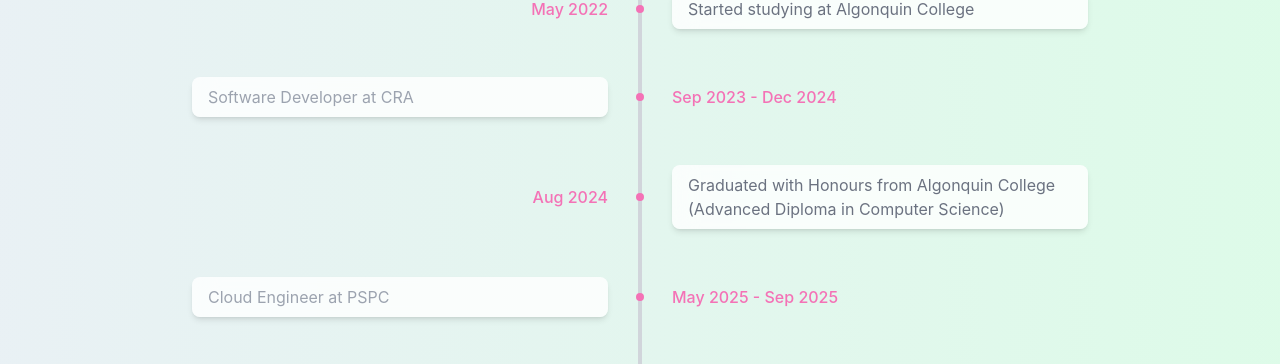
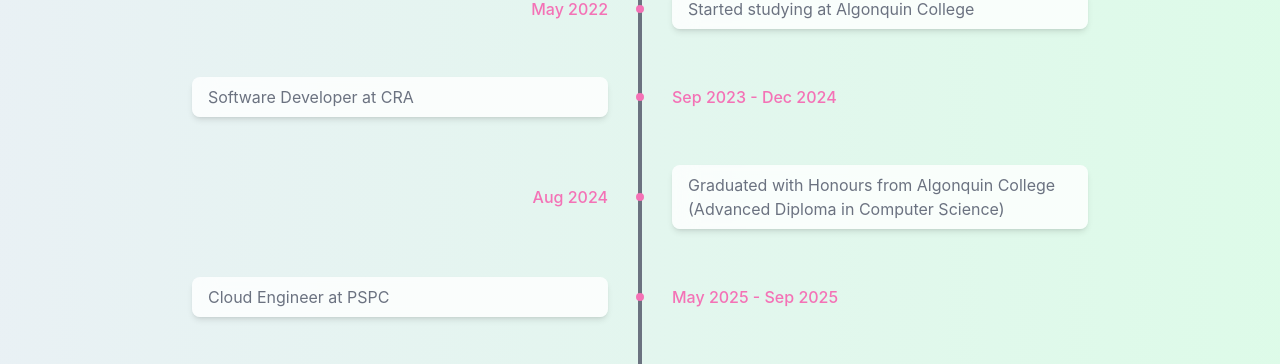
Before and after one commit to zjx090909/jianxia-portfolio, a Next.js app: page /about in a window 1280 px wide. Shown: the part 479-843 px from the top of the page. Built offline with nearby package versions, Linux system fonts and the light colour scheme.

Commit message:
minor fix

```diff
--- a/app/about/page.tsx
+++ b/app/about/page.tsx
@@ -41,7 +41,7 @@ export default function About() {
       <div className="max-w-4xl mx-auto relative">
         <h2 className="text-3xl font-bold mb-8 text-gray-600 text-center">Experiences</h2>
         {/* middle line */}
-        <div className="absolute left-1/2 transform -translate-x-1/2 h-full w-1 bg-gray-300"></div>
+        <div className="absolute left-1/2 transform -translate-x-1/2 h-full w-1 bg-gray-500"></div>
         <ul className="space-y-12 relative">
           {milestones.map((m, idx) => {
             const isOdd = idx % 2 === 0
@@ -67,7 +67,7 @@ export default function About() {
                   <>
                     {/* left content */}
                     <div className="w-1/2 pr-8 relative">
-                      <div className="bg-white/80 backdrop-blur-md rounded-lg px-4 py-2 shadow-md text-gray-400">
+                      <div className="bg-white/80 backdrop-blur-md rounded-lg px-4 py-2 shadow-md text-gray-500">
                         {m.event}
                       </div>
                     </div>
--- a/app/resume/page.tsx
+++ b/app/resume/page.tsx
@@ -8,7 +8,7 @@ export default function Resume() {
       {/* PDF Viewer */}
       <div className="flex-1 w-full max-w-5xl">
         <iframe
-          src="/Jianxia Zhang_Resume_cloud.pdf"
+          src="/Jianxia_Zhang_Resume_cloud.pdf"
           title="Resume PDF"
           className="w-full h-[80vh] md:h-[90vh] border-none"
         />
```
Also changed, not shown: 1 other file (tests, documents, lock files or other folders).
